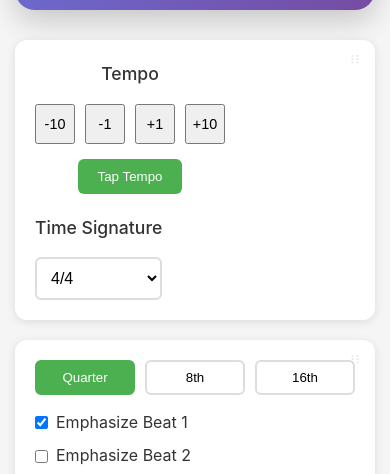
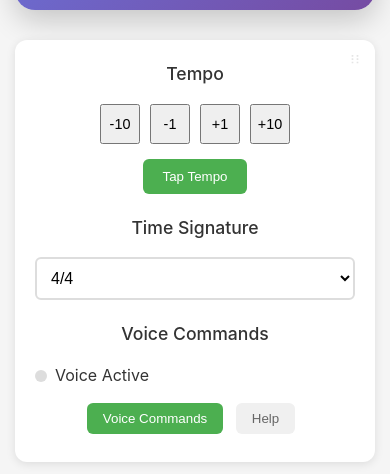
Before and after one commit to sondhath-cloud/Metronome-v10, a plain HTML site: page index.html in a window 390 px wide. Shown: the part 357-831 px from the top of the page. Drawn offline with Linux system fonts and the light colour scheme.

Commit message:
Reorganize container layout: stack tempo, time signature, and voice commands vertically
Changes made:
- Moved time signature below tempo in the same container
- Moved voice commands to same container below time signature
- Updated container ID from 'tempo-and-signature' to 'tempo-signature-voice'
- Removed separate voice commands container
- Updated CSS for vertical stacking layout:
  - Changed from horizontal flex to vertical flex-direction: column
  - Added 25px gap between sections (20px on mobile)
  - Added styling for new voice-section class
- Maintained all existing functionality while improving organization

Layout order (top to bottom):
1. Tempo (buttons + tap tempo)
2. Time Signature (dropdown)
3. Voice Commands (indicator + buttons + status)

Benefits:
- More compact interface with related controls grouped
- Logical flow from tempo → time signature → voice commands
- Better use of vertical space
- Cleaner, more organized appearance

```diff
--- a/index.html
+++ b/index.html
@@ -35,10 +35,10 @@
 
             <!-- Advanced Controls Section -->
             <section class="controls-section" id="controlsSection">
-                <!-- Tempo and Time Signature Controls -->
-                <div class="control-tile" data-tile-id="tempo-and-signature">
+                <!-- Tempo, Time Signature, and Voice Controls -->
+                <div class="control-tile" data-tile-id="tempo-signature-voice">
                     <div class="drag-handle"></div>
-                    <div class="tempo-and-signature-controls">
+                    <div class="tempo-signature-voice-controls">
                         <div class="tempo-section">
                             <h3>Tempo</h3>
                             <div class="tempo-buttons">
@@ -65,6 +65,18 @@
                                 <option value="3/8">3/8</option>
                                 <option value="6/4">6/4</option>
                             </select>
+                        </div>
+                        <div class="voice-section">
+                            <h3>Voice Commands</h3>
+                            <div class="voice-controls">
+                                <div class="voice-indicator" id="voiceIndicator">
+                                    <div class="indicator-dot"></div>
+                                    <span class="indicator-text">Voice Active</span>
+                                </div>
+                                <button class="voice-btn" id="voiceToggle">Voice Commands</button>
+                                <button class="voice-help-btn" id="voiceHelpBtn">Help</button>
+                                <div class="voice-status" id="voiceStatus"></div>
+                            </div>
                         </div>
                     </div>
                 </div>
@@ -116,20 +128,6 @@
                                 <span class="emphasis-label">Play Subdivision Sounds</span>
                             </label>
                         </div>
-                    </div>
-                </div>
-
-                <!-- Voice Commands -->
-                <div class="control-tile" data-tile-id="voice">
-                    <div class="drag-handle"></div>
-                    <div class="voice-controls">
-                        <div class="voice-indicator" id="voiceIndicator">
-                            <div class="indicator-dot"></div>
-                            <span class="indicator-text">Voice Active</span>
-                        </div>
-                        <button class="voice-btn" id="voiceToggle">Voice Commands</button>
-                        <button class="voice-help-btn" id="voiceHelpBtn">Help</button>
-                        <div class="voice-status" id="voiceStatus"></div>
                     </div>
                 </div>
 
--- a/style.css
+++ b/style.css
@@ -218,21 +218,21 @@ body {
 }
 
 /* Advanced Control Styles */
-.tempo-and-signature-controls {
+.tempo-signature-voice-controls {
     display: flex;
-    gap: 30px;
-    align-items: flex-start;
-    justify-content: space-between;
+    flex-direction: column;
+    gap: 25px;
 }
 
 .tempo-section,
-.time-signature-section {
-    flex: 1;
+.time-signature-section,
+.voice-section {
     text-align: center;
 }
 
 .tempo-section h3,
-.time-signature-section h3 {
+.time-signature-section h3,
+.voice-section h3 {
     margin-bottom: 15px;
     color: #333;
     font-size: 1.1rem;
@@ -576,9 +576,8 @@ body {
         flex-direction: column;
     }
 
-    /* Combined tempo and signature container responsive */
-    .tempo-and-signature-controls {
-        flex-direction: column;
+    /* Combined tempo, signature, and voice container responsive */
+    .tempo-signature-voice-controls {
         gap: 20px;
     }
 
```
